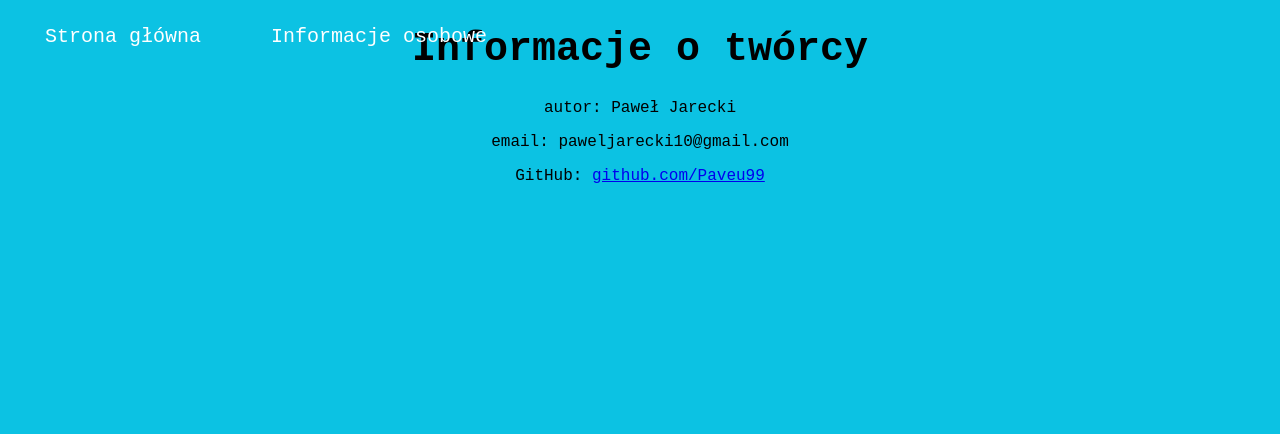
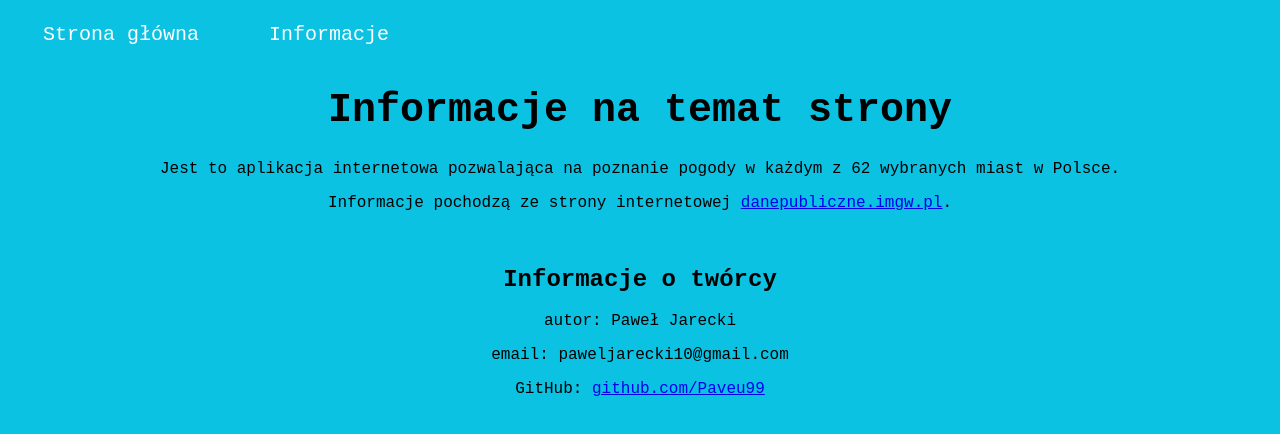
Before and after one commit to Paveu99/WeatherAppFront, a React (Create React App) app: page /info in a window 1280 px wide. Shown: the top 434 px of the page. Built offline with nearby package versions, Linux system fonts and the light colour scheme.

Commit message:
Changed view and added more info in "Informacje" tab

```diff
--- a/src/components/cities/OneCity.tsx
+++ b/src/components/cities/OneCity.tsx
@@ -9,11 +9,11 @@ export const OneCity = (props: Props) => {
     const response = <div className="flip-card">
         <div className="flip-card-inner">
             <div className="general">
-                <div className="spec">
+                <div className="spec-gen">
                     <div className="desc">Miasto</div>
                     <div className="value bold">{props.city.stacja}</div>
                 </div>
-                <div className="spec">
+                <div className="spec-gen">
                     <div className="desc">Temperatura</div>
                     <div className="value bold">{props.city.temperatura}°C</div>
                 </div>
--- a/src/components/header/Header.tsx
+++ b/src/components/header/Header.tsx
@@ -4,6 +4,6 @@ import '../styles/Header.css'
 export const Header = () => {
   return <header className="header">
     <Link className="link" to='/' style={{textDecoration: "none"}}>Strona główna</Link>
-    <Link className="link" to='/info' style={{textDecoration: "none"}}>Informacje osobowe</Link>
+    <Link className="link" to='/info' style={{textDecoration: "none"}}>Informacje</Link>
   </header>
 }
--- a/src/components/styles/Header.css
+++ b/src/components/styles/Header.css
@@ -1,9 +1,9 @@
 .header {
-    position: absolute;
+    display: flex;
+    /*position: absolute;*/
     top: 10px;
     left: 10px;
     font-size: 25px;
-    display: inline;
     text-decoration: black;
 }
 
--- a/src/components/styles/OneCity.css
+++ b/src/components/styles/OneCity.css
@@ -53,12 +53,11 @@ body {
 
 .general {
     display: grid;
-    grid-template-columns: 1fr;
-    grid-template-rows: 1fr 1fr;
+    grid-template-columns: 1fr 1fr;
+    grid-template-rows: 1fr;
     grid-auto-flow: row;
     grid-template-areas:
-    "."
-    ".";
+    ". .";
 
 }
 .specific {
@@ -76,6 +75,16 @@ body {
     display: grid;
     grid-template-columns: 1fr;
     grid-template-rows: 1fr 1fr;
+    grid-auto-flow: row;
+    grid-template-areas:
+    "."
+    ".";
+}
+
+.spec-gen {
+    display: grid;
+    grid-template-columns: 1fr;
+    grid-template-rows: 1fr 3fr;
     grid-auto-flow: row;
     grid-template-areas:
     "."
--- a/src/views/InfoView.tsx
+++ b/src/views/InfoView.tsx
@@ -2,7 +2,11 @@ import React from "react";
 
 export const InfoView = () => {
   return <>
-      <h1>Informacje o twórcy</h1>
+      <h1>Informacje na temat strony</h1>
+      <p>Jest to aplikacja internetowa pozwalająca na poznanie pogody w każdym z 62 wybranych miast w Polsce.</p>
+      <p>Informacje pochodzą ze strony internetowej <a href="https://danepubliczne.imgw.pl" target="_blank">danepubliczne.imgw.pl</a>.</p>
+      <br/>
+      <h2>Informacje o twórcy</h2>
       <p>autor: Paweł Jarecki</p>
       <p>email: paweljarecki10@gmail.com</p>
       <p>GitHub: <a href="https://github.com/Paveu99" target="_blank">github.com/Paveu99</a></p>
```
